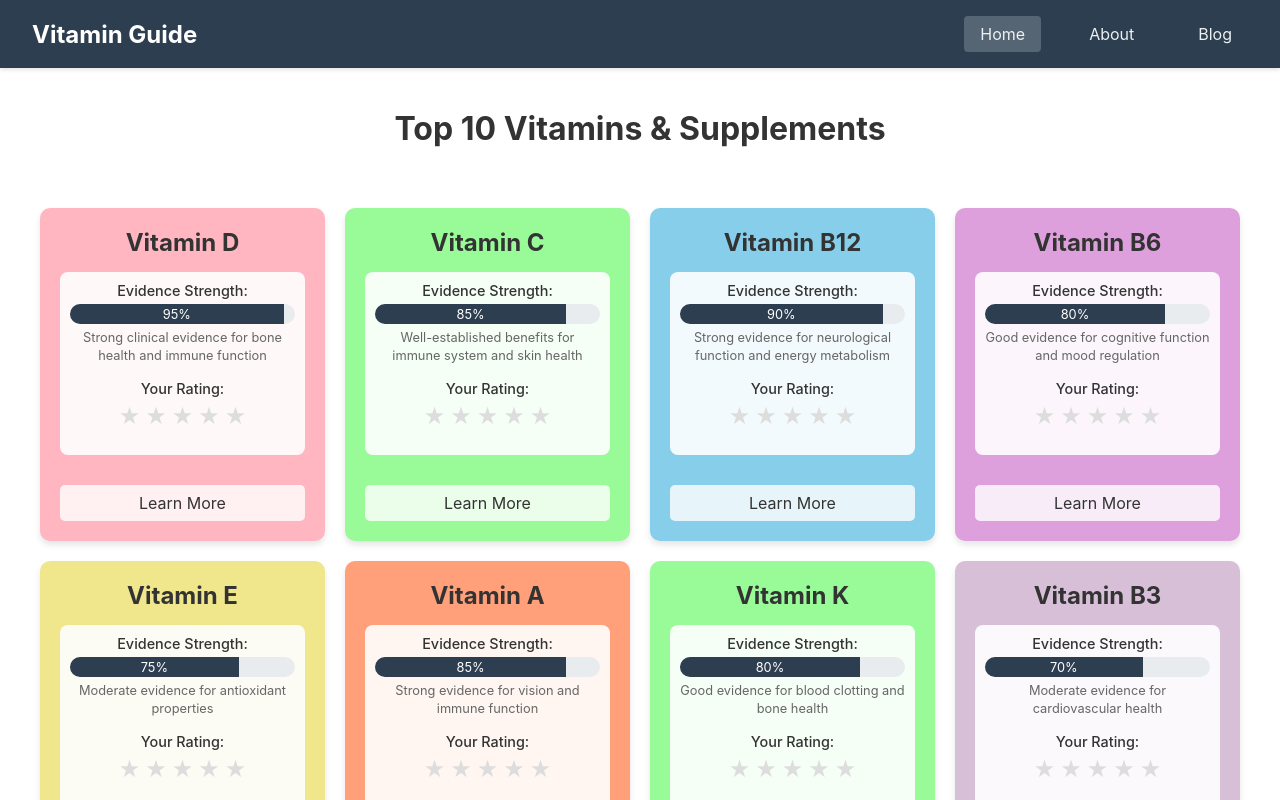
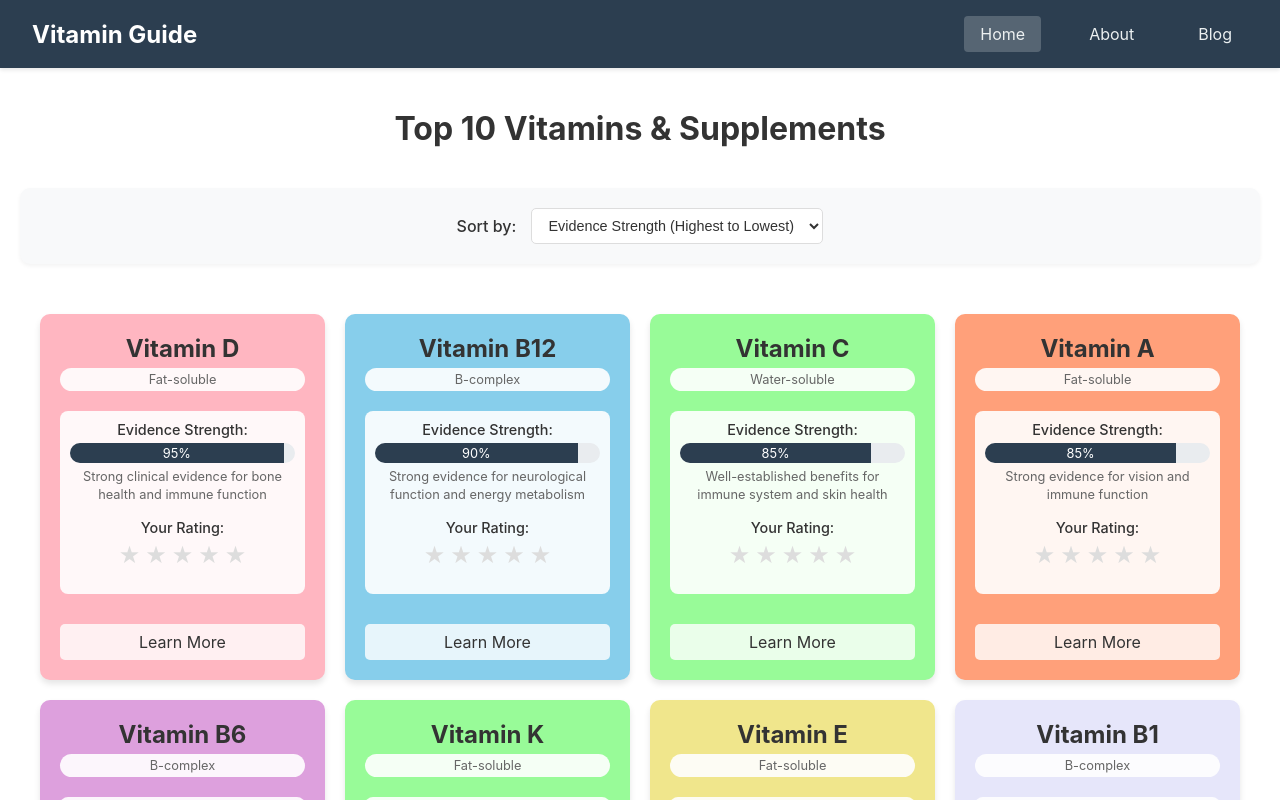
Before and after one commit to smdarman/vittapp, a React (Create React App) app: page / in a window 1280 px wide. Shown: the top 800 px of the page. Built offline with nearby package versions, Linux system fonts and the light colour scheme; the HTML template or start-up script is replaced by a standard one.

Commit message:
Simplify UI by removing filtering and focusing on sorting functionality

```diff
--- a/src/App.css
+++ b/src/App.css
@@ -201,3 +201,57 @@
 .star.active {
   color: #ffd700;
 }
+
+/* Controls Section Styles */
+.controls-section {
+  max-width: 1200px;
+  margin: 0 auto 30px;
+  padding: 20px;
+  background-color: #f8f9fa;
+  border-radius: 10px;
+  box-shadow: 0 2px 4px rgba(0, 0, 0, 0.05);
+}
+
+.sort-controls {
+  display: flex;
+  align-items: center;
+  gap: 15px;
+  justify-content: center;
+}
+
+.sort-controls label {
+  font-weight: 500;
+  color: #333;
+}
+
+.sort-select {
+  padding: 8px 12px;
+  border: 1px solid #ddd;
+  border-radius: 5px;
+  background-color: white;
+  font-size: 0.9rem;
+  color: #333;
+  cursor: pointer;
+  min-width: 250px;
+  transition: border-color 0.2s ease;
+}
+
+.sort-select:hover {
+  border-color: #2c3e50;
+}
+
+.sort-select:focus {
+  outline: none;
+  border-color: #2c3e50;
+  box-shadow: 0 0 0 2px rgba(44, 62, 80, 0.1);
+}
+
+.vitamin-category {
+  display: inline-block;
+  padding: 4px 12px;
+  background-color: rgba(255, 255, 255, 0.9);
+  border-radius: 15px;
+  font-size: 0.8rem;
+  color: #666;
+  margin: 5px 0;
+}
--- a/src/pages/Home.js
+++ b/src/pages/Home.js
@@ -1,4 +1,4 @@
-import React, { useState } from 'react';
+import React, { useState, useEffect } from 'react';
 
 const vitamins = [
   {
@@ -7,7 +7,8 @@
     color: '#FFB6C1',
     evidenceStrength: 95, // Percentage based on clinical studies
     userRating: 0, // Will be updated by user input
-    evidenceDescription: 'Strong clinical evidence for bone health and immune function'
+    evidenceDescription: 'Strong clinical evidence for bone health and immune function',
+    category: 'Fat-soluble'
   },
   {
     id: 2,
@@ -15,7 +16,8 @@
     color: '#98FB98',
     evidenceStrength: 85,
     userRating: 0,
-    evidenceDescription: 'Well-established benefits for immune system and skin health'
+    evidenceDescription: 'Well-established benefits for immune system and skin health',
+    category: 'Water-soluble'
   },
   {
     id: 3,
@@ -23,7 +25,8 @@
     color: '#87CEEB',
     evidenceStrength: 90,
     userRating: 0,
-    evidenceDescription: 'Strong evidence for neurological function and energy metabolism'
+    evidenceDescription: 'Strong evidence for neurological function and energy metabolism',
+    category: 'B-complex'
   },
   {
     id: 4,
@@ -31,7 +34,8 @@
     color: '#DDA0DD',
     evidenceStrength: 80,
     userRating: 0,
-    evidenceDescription: 'Good evidence for cognitive function and mood regulation'
+    evidenceDescription: 'Good evidence for cognitive function and mood regulation',
+    category: 'B-complex'
   },
   {
     id: 5,
@@ -39,7 +43,8 @@
     color: '#F0E68C',
     evidenceStrength: 75,
     userRating: 0,
-    evidenceDescription: 'Moderate evidence for antioxidant properties'
+    evidenceDescription: 'Moderate evidence for antioxidant properties',
+    category: 'Fat-soluble'
   },
   {
     id: 6,
@@ -47,7 +52,8 @@
     color: '#FFA07A',
     evidenceStrength: 85,
     userRating: 0,
-    evidenceDescription: 'Strong evidence for vision and immune function'
+    evidenceDescription: 'Strong evidence for vision and immune function',
+    category: 'Fat-soluble'
   },
   {
     id: 7,
@@ -55,7 +61,8 @@
     color: '#98FB98',
     evidenceStrength: 80,
     userRating: 0,
-    evidenceDescription: 'Good evidence for blood clotting and bone health'
+    evidenceDescription: 'Good evidence for blood clotting and bone health',
+    category: 'Fat-soluble'
   },
   {
     id: 8,
@@ -63,7 +70,8 @@
     color: '#D8BFD8',
     evidenceStrength: 70,
     userRating: 0,
-    evidenceDescription: 'Moderate evidence for cardiovascular health'
+    evidenceDescription: 'Moderate evidence for cardiovascular health',
+    category: 'B-complex'
   },
   {
     id: 9,
@@ -71,7 +79,8 @@
     color: '#E6E6FA',
     evidenceStrength: 75,
     userRating: 0,
-    evidenceDescription: 'Good evidence for energy metabolism'
+    evidenceDescription: 'Good evidence for energy metabolism',
+    category: 'B-complex'
   },
   {
     id: 10,
@@ -79,12 +88,27 @@
     color: '#B0E0E6',
     evidenceStrength: 70,
     userRating: 0,
-    evidenceDescription: 'Moderate evidence for cellular energy production'
+    evidenceDescription: 'Moderate evidence for cellular energy production',
+    category: 'B-complex'
   },
 ];
 
 function Home() {
   const [vitaminRatings, setVitaminRatings] = useState(vitamins);
+  const [sortBy, setSortBy] = useState('evidenceStrength');
+
+  // Load saved ratings from localStorage
+  useEffect(() => {
+    const savedRatings = localStorage.getItem('vitaminRatings');
+    if (savedRatings) {
+      setVitaminRatings(JSON.parse(savedRatings));
+    }
+  }, []);
+
+  // Save ratings to localStorage when they change
+  useEffect(() => {
+    localStorage.setItem('vitaminRatings', JSON.stringify(vitaminRatings));
+  }, [vitaminRatings]);
 
   const handleRatingChange = (vitaminId, newRating) => {
     setVitaminRatings(prevRatings =>
@@ -96,17 +120,50 @@
     );
   };
 
+  const getSortedVitamins = () => {
+    return [...vitaminRatings].sort((a, b) => {
+      switch (sortBy) {
+        case 'evidenceStrength':
+          return b.evidenceStrength - a.evidenceStrength;
+        case 'userRating':
+          return b.userRating - a.userRating;
+        case 'name':
+          return a.name.localeCompare(b.name);
+        default:
+          return 0;
+      }
+    });
+  };
+
   return (
     <div className="home-page">
       <h1>Top 10 Vitamins & Supplements</h1>
+
+      <div className="controls-section">
+        <div className="sort-controls">
+          <label htmlFor="sort-select">Sort by:</label>
+          <select
+            id="sort-select"
+            value={sortBy}
+            onChange={(e) => setSortBy(e.target.value)}
+            className="sort-select"
+          >
+            <option value="evidenceStrength">Evidence Strength (Highest to Lowest)</option>
+            <option value="userRating">User Rating (Highest to Lowest)</option>
+            <option value="name">Alphabetically (A-Z)</option>
+          </select>
+        </div>
+      </div>
+
       <div className="vitamin-grid">
-        {vitaminRatings.map((vitamin) => (
+        {getSortedVitamins().map((vitamin) => (
           <div
             key={vitamin.id}
             className="vitamin-box"
             style={{ backgroundColor: vitamin.color }}
           >
             <h3>{vitamin.name}</h3>
+            <div className="vitamin-category">{vitamin.category}</div>
 
             <div className="rating-section">
               <div className="evidence-rating">
```
Also changed, not shown: 1 other file (tests, documents, lock files or other folders).
